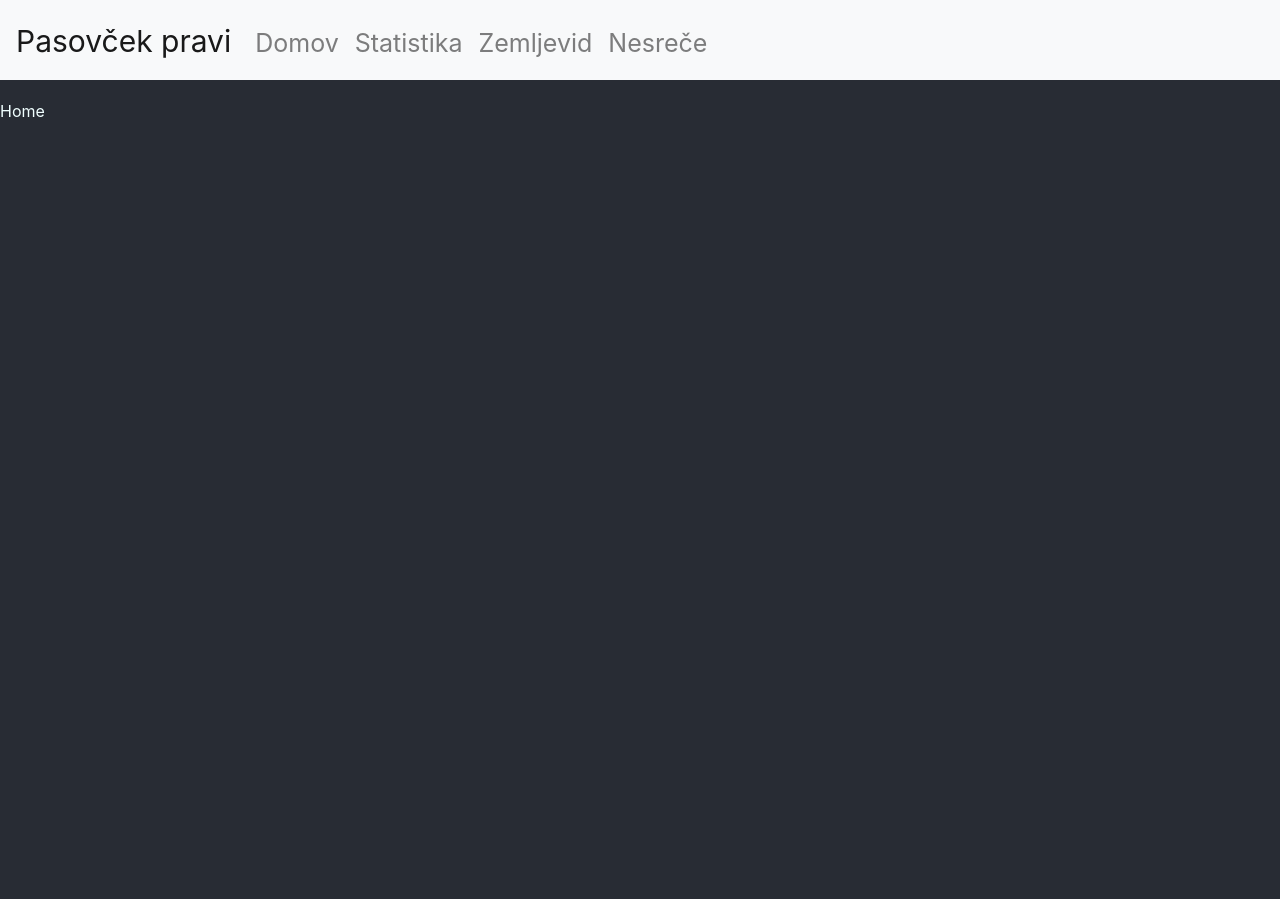
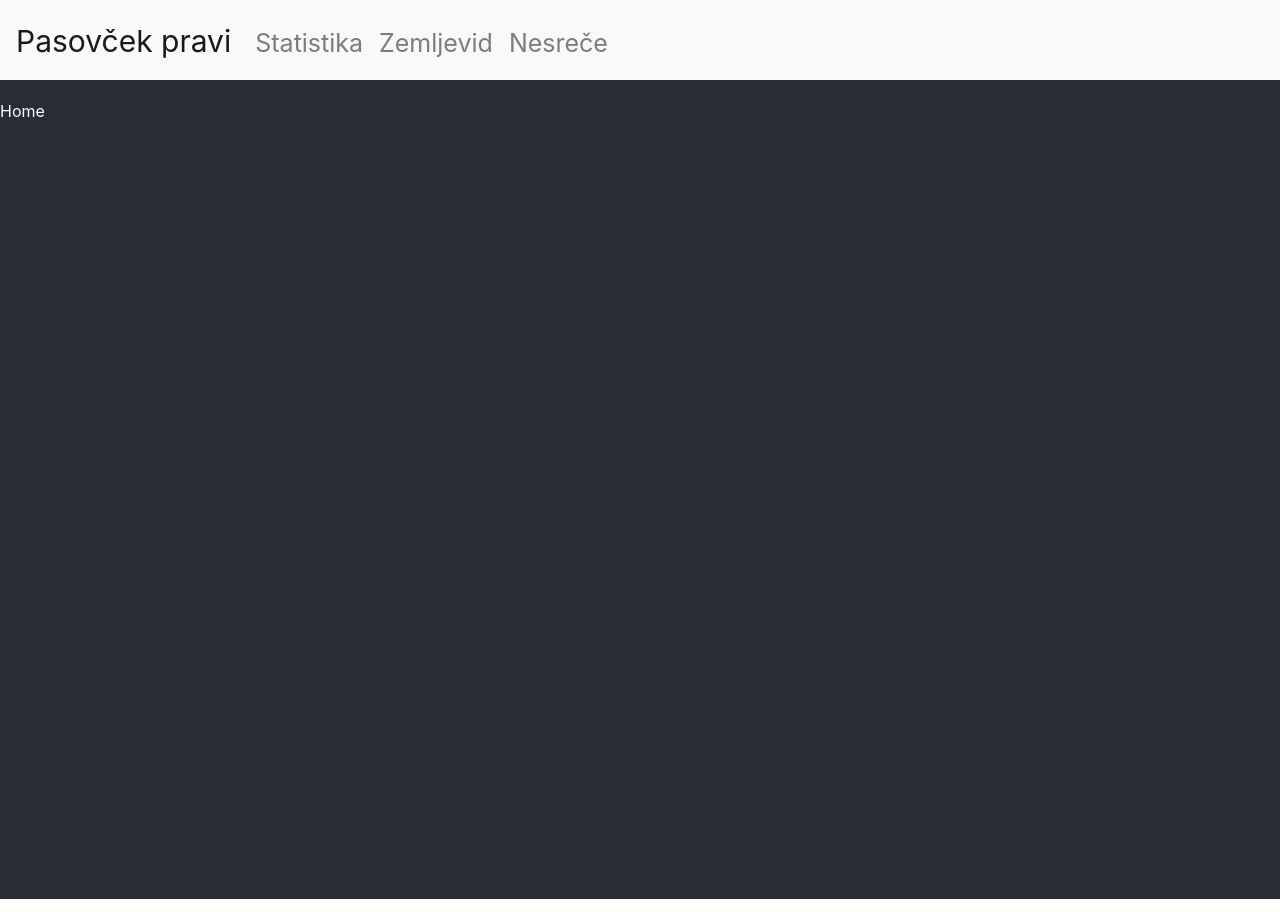
Before and after one commit to LukaAvbreht/dragonhack_AFLabs_frontend, a React (Create React App) app: page / in a window 1280 px wide. Built offline with nearby package versions, Linux system fonts and the light colour scheme.

Commit message:
changed navbar items

```diff
--- a/src/Components/AFNavbar.js
+++ b/src/Components/AFNavbar.js
@@ -18,7 +18,6 @@ function AFNavbar() {
             <Navbar.Toggle aria-controls="basic-navbar-nav" />
             <Navbar.Collapse id="basic-navbar-nav">
                 <Nav className="mr-auto" expand="lg">
-                    <Nav.Link href="/home">Domov</Nav.Link>
                     <Nav.Link href="/stat">Statistika</Nav.Link>
                     <Nav.Link href="/map">Zemljevid</Nav.Link>
                     <Nav.Link href="/excd">Nesreče</Nav.Link>
```
